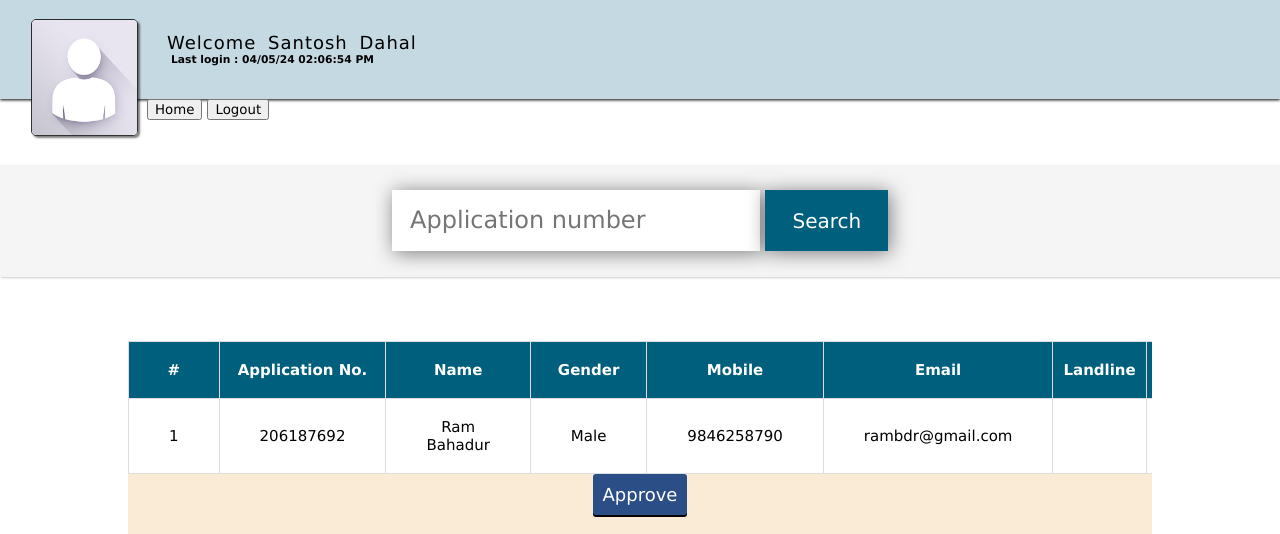
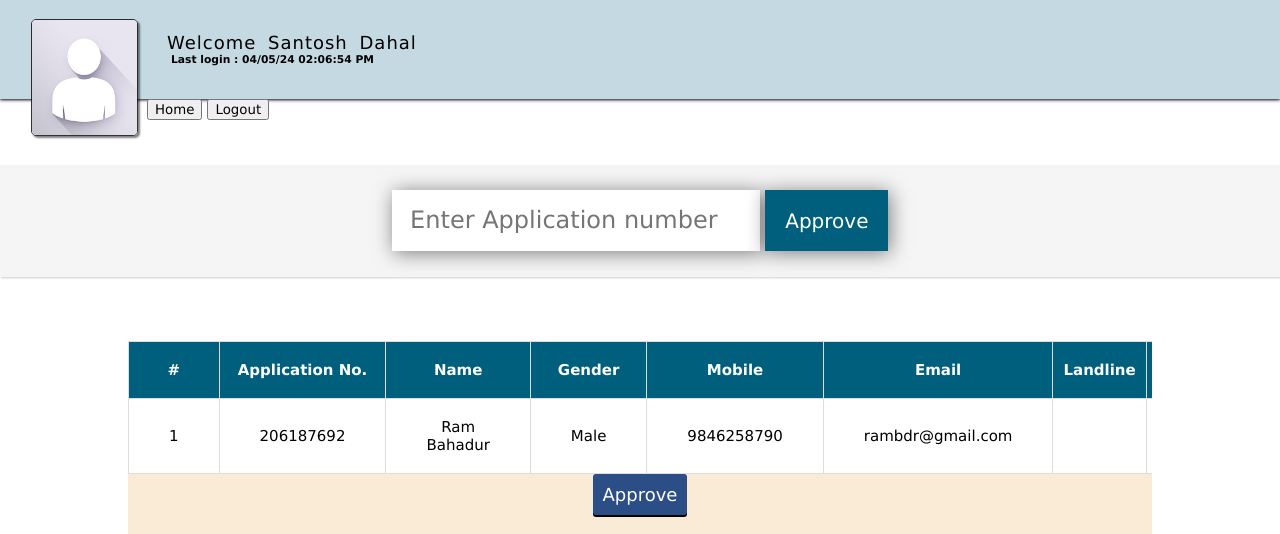
Before and after one commit to saantdahal/Banking-System, a PHP site: page /pending_customers.php in a window 1280 px wide. Shown: the part 168-702 px from the top of the page. Run offline with PHP 8.4, Linux system fonts and the light colour scheme; a user stored in the database is signed in; data comes from the database, SQL or seed files in the repository.

Commit message:
Minor Error Fix on Customer Approve process

```diff
--- a/pending_customers.php
+++ b/pending_customers.php
@@ -38,8 +38,8 @@ if(isset($_POST['approve_cust'])) {
 
 <div class="application_search">
     <form method="post">
-        <input type="text" name="application_no" placeholder="Application number" required>
-        <input type="submit" name="search_application" value="Search">
+        <input type="text" name="application_no" placeholder="Enter Application number" required>
+        <input type="submit" name="search_application" value="Approve">
     </form>
 </div>
 
```
